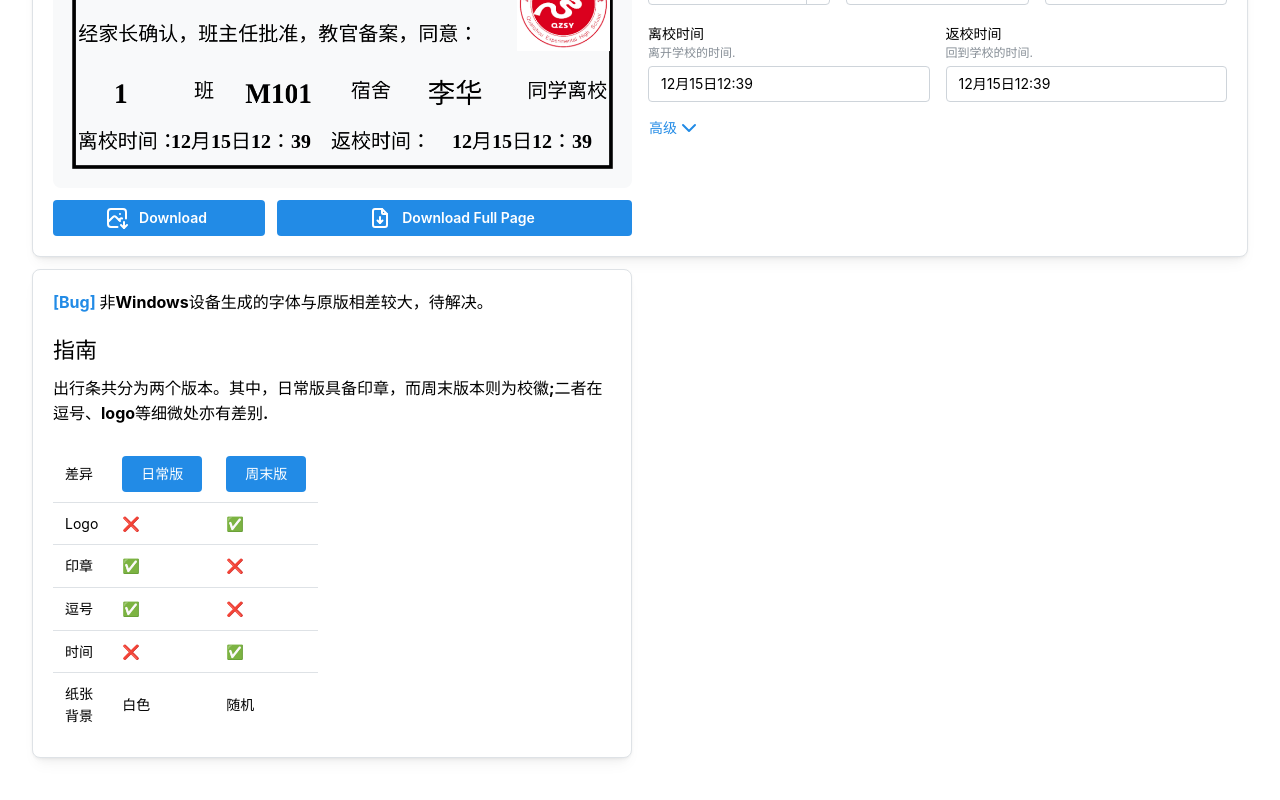
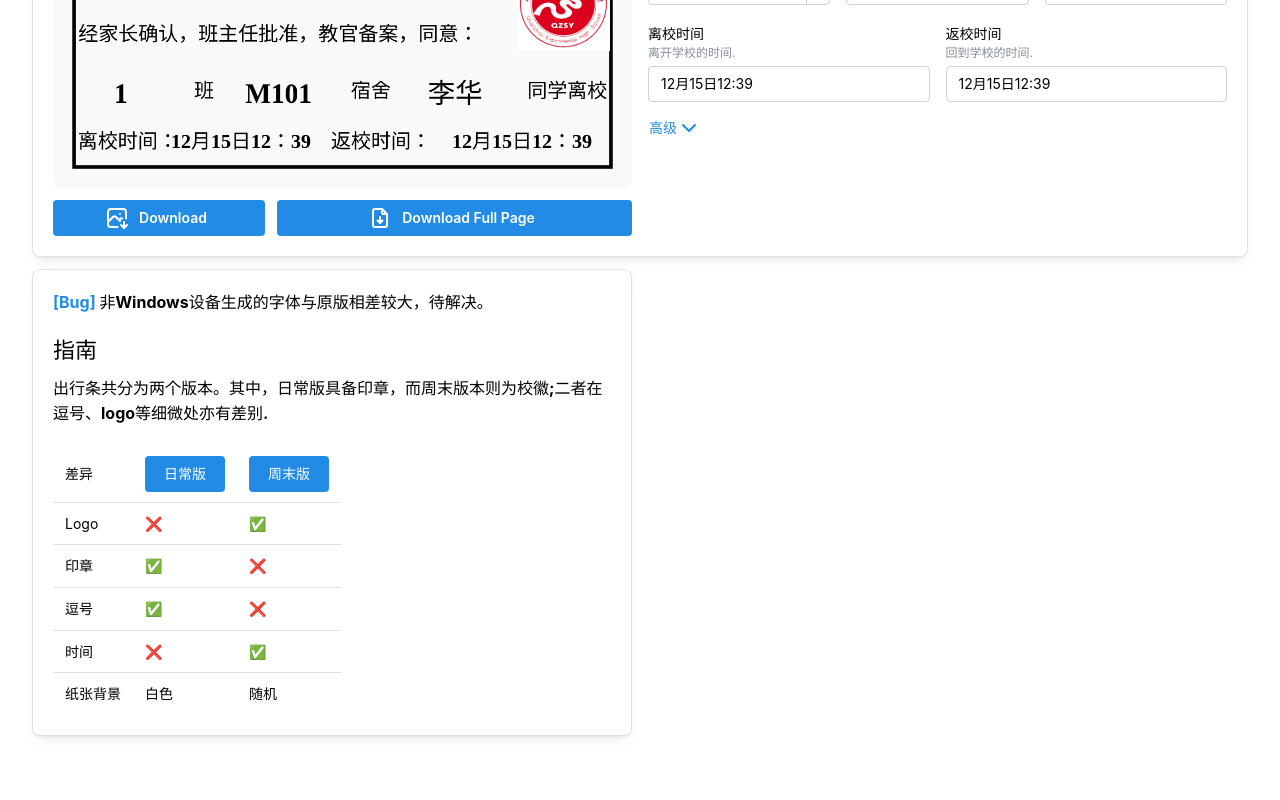
Before and after one commit to 1shin-7/qzes-yalng, a React (Vite) app: page / in a window 1280 px wide. Shown: the part 296-1096 px from the top of the page. Built offline with nearby package versions, Linux system fonts and the light colour scheme.

Commit message:
🐛 Fix daily / weekly config

```diff
--- /dev/null
+++ b/src/components/Annoucement.module.css
@@ -0,0 +1,4 @@
+.cmpTable {
+  max-width: fit-content;
+  overflow-x: auto;
+}
--- a/src/components/Annoucement.tsx
+++ b/src/components/Annoucement.tsx
@@ -7,6 +7,8 @@ import {
 	TypographyStylesProvider,
 } from "@mantine/core";
 import type { FTNAdvanced, FTNAttributes } from "../types";
+
+import classes from "./Annoucement.module.css";
 
 interface AnnoucementProps {
 	setData: React.Dispatch<React.SetStateAction<FTNAttributes>>;
@@ -24,7 +26,6 @@ const Annoucement: React.FC<AnnoucementProps> = ({ setData, setExtra }) => {
 					setExtra((prev) => {
 						return {
 							...prev,
-							header: prev.header.replace(/[,，]/g, ""),
 							extra: ["noLogo", "withSign", "noDate"],
 						};
 					});
@@ -42,6 +43,7 @@ const Annoucement: React.FC<AnnoucementProps> = ({ setData, setExtra }) => {
 					setExtra((prev) => {
 						return {
 							...prev,
+							header: prev.header.replace(/[,，]/g, ""),
 							extra: ["noSign", "noComma"],
 						};
 					})
@@ -78,7 +80,7 @@ const Annoucement: React.FC<AnnoucementProps> = ({ setData, setExtra }) => {
 								出行条共分为两个版本。其中，日常版具备印章，而周末版本则为校徽;二者在逗号、logo等细微处亦有差别.
 							</strong>
 						</p>
-						<div style={{ maxWidth: "min-content", overflowX: "scroll" }}>
+						<div className={classes.cmpTable}>
 							<Table data={tableData} />
 						</div>
 					</TypographyStylesProvider>
```
